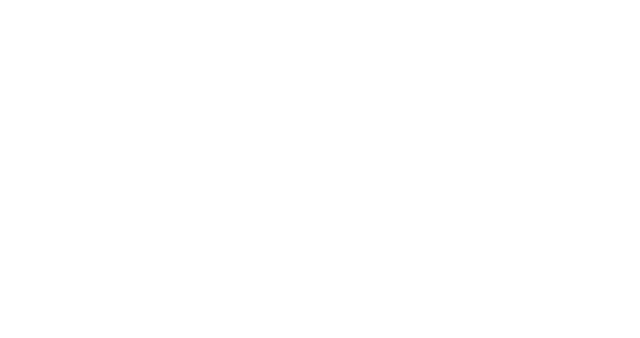
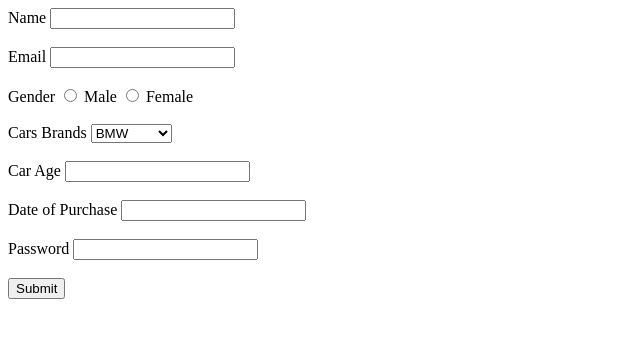
Before and after one commit to acciojob/car-insurance-form-moeenpatel, a website: page main.html in a window 1280 px wide. Shown: the whole page, without its empty margins (0-640 px from the left). Drawn offline with Linux system fonts and the light colour scheme.

Commit message:
created a submission

```diff
--- a/main.html
+++ b/main.html
@@ -8,6 +8,56 @@
 
 <body>
 	<!-- the entire body must be written by student -->
+	<form method="post">
+		<label for="name">Name</label>
+		<input type="text" id="name" name="name" required>
+		<br><br>
+
+		<label for="email">Email</label>
+		<input type="text" id="email" name="email" required>
+		<br><br>
+
+		<label for="gender">Gender</label>
+		<input type="radio" id="" name="gender" required>
+		<label for="gender">Male</label>
+		<input type="radio" id="" name="gender" required>
+		<label for="gender">Female</label>
+		<br><br>
+
+		<label for="cars">Cars Brands</label>
+		<select id="cars">
+			<option>BMW</option>
+			<option>Audi</option>
+			<option>Mercedez</option>
+		</select>
+		<br>
+		<br>
+
+		<label for="cage">Car Age</label>
+		<input type="number" id="cage" name="cage" required>
+		<br><br>
+
+		<label for="dop">Date of Purchase</label>
+		<input type="dop" id="dop" name="dop" required>
+		<br><br>
+
+
+		<label for="password">Password</label>
+		<input type="password" id="password" name="password" required>
+		<br>
+		<br>
+
+
+
+
+
+<button type="submit">Submit</button>
+	</form>
+
+
+
+
+
     <script type="text/javascript" src="./script.js">
 </script>
 
```
